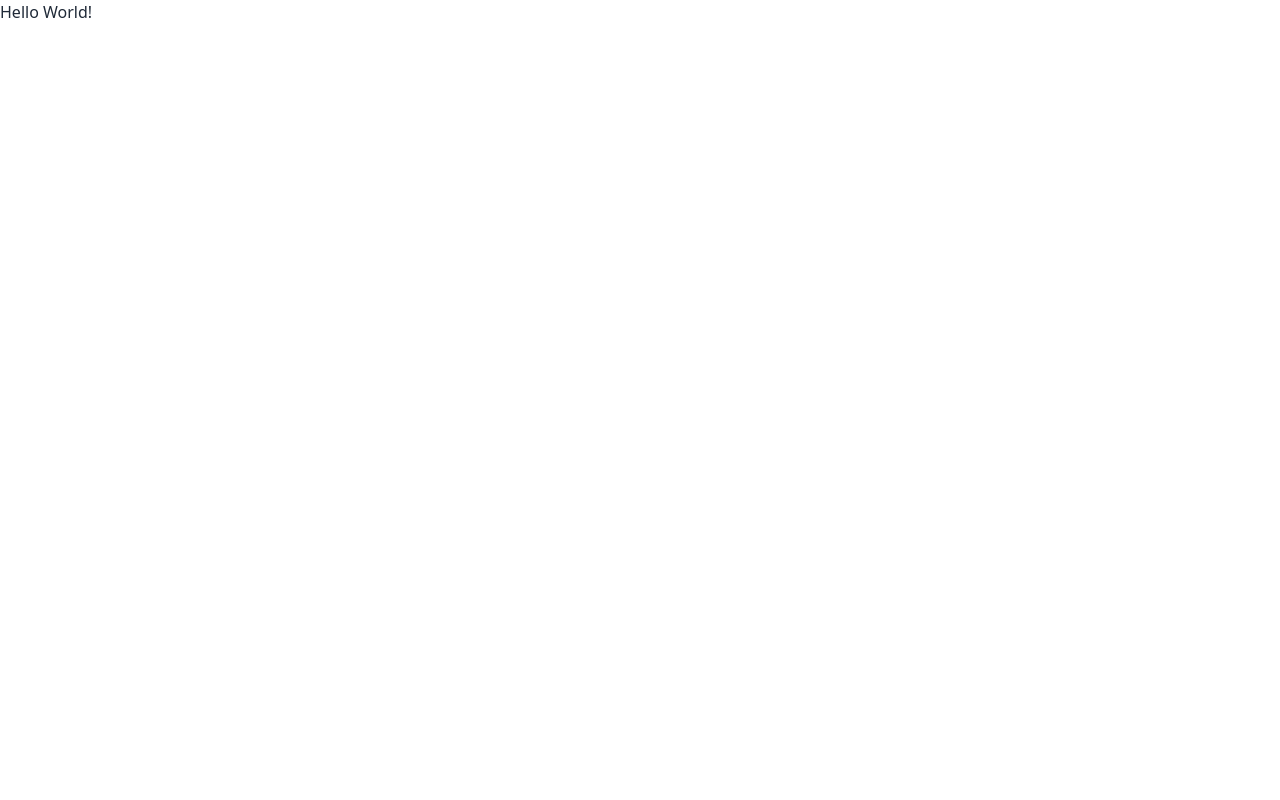
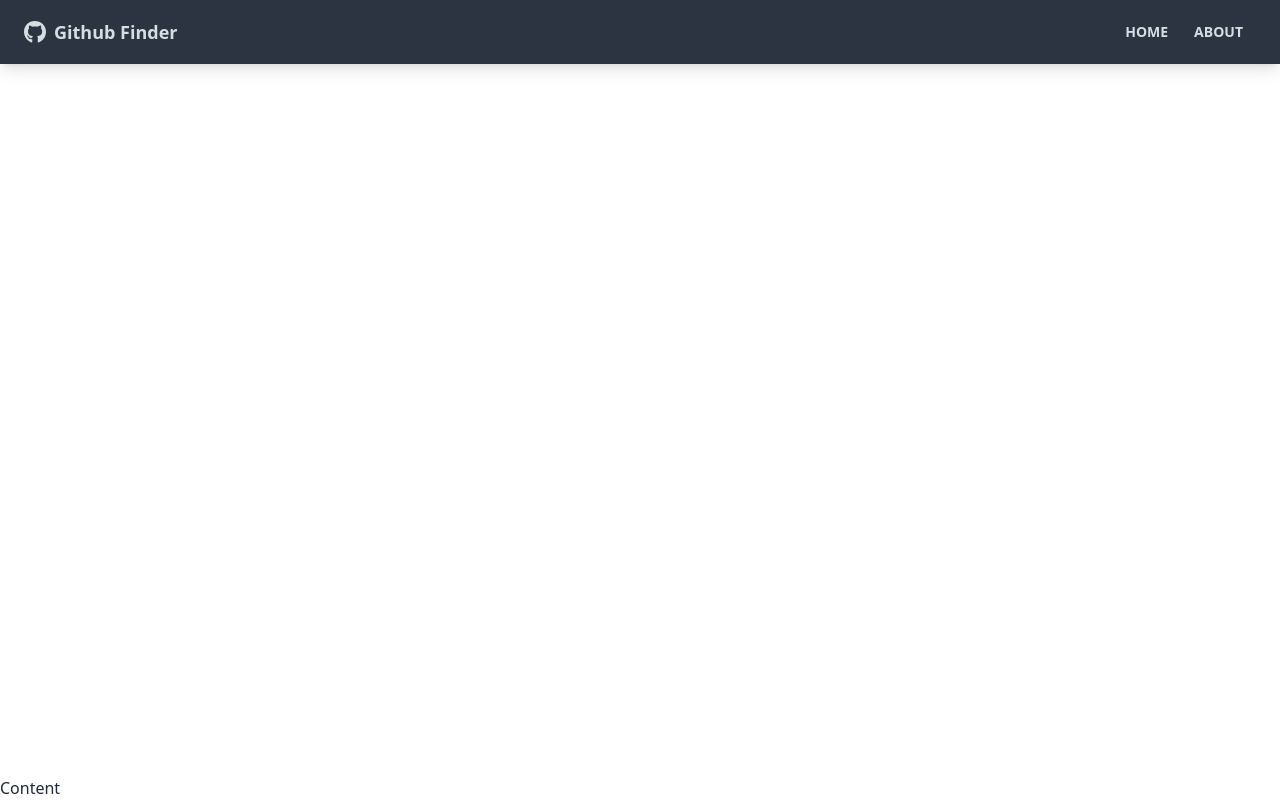
Before and after one commit to coderDx/react-front-to-back, a React (Create React App) app in the folder github-finder/: page / in a window 1280 px wide. Built offline with nearby package versions, Linux system fonts and the light colour scheme.

Commit message:
Video 46

```diff
--- a/github-finder/package.json
+++ b/github-finder/package.json
@@ -9,6 +9,8 @@
     "daisyui": "^3.1.1",
     "react": "^18.2.0",
     "react-dom": "^18.2.0",
+    "react-icons": "^4.9.0",
+    "react-router-dom": "^6.13.0",
     "react-scripts": "5.0.1",
     "web-vitals": "^2.1.4"
   },
--- a/github-finder/src/App.js
+++ b/github-finder/src/App.js
@@ -1,8 +1,16 @@
+import { BrowserRouter as Router, Route } from 'react-router-dom'
+import Navbar from './components/layout/Navbar'
+
+
 function App() {
   return (
-    <div>
-      <h1>Hello World!</h1>
-    </div>
+    <Router>
+      <div className='flex flex-col justify-between h-screen'>
+        <Navbar />
+        <main>Content</main>
+      </div>
+
+    </Router>
   );
 }
 
--- /dev/null
+++ b/github-finder/src/components/layout/Navbar.jsx
@@ -0,0 +1,38 @@
+import { FaGithub } from 'react-icons/fa'
+import { Link } from 'react-router-dom'
+import PropTypes from 'prop-types'
+
+function Navbar({title}) {
+  return (
+    <nav className='navbar mb-12 shadow-lg bg-neutral text-neutral-content '>
+      <div className="container mx-auto">
+        <div className="flex-none px-2 mx-2">
+          <FaGithub className='inline pr-2 text-3xl' />
+          <Link to='/' className='text-lg font-bold align-middle'>
+            {title}
+          </Link>
+        </div>
+        <div className="flex-1 px-2 mx-2">
+          <div className="flex justify-end">
+            <Link to='/' className='btn btn-ghost btn-sm rounded-btn'>
+              Home
+            </Link>
+            <Link to='/about' className='btn btn-ghost btn-sm rounded-btn'>
+              About
+            </Link>
+          </div>
+        </div>
+      </div>
+    </nav>
+  )
+}
+
+Navbar.defaultProps = {
+  title: "Github Finder"
+}
+
+Navbar.propTypes = {
+  title: PropTypes.string
+}
+
+export default Navbar
```
Also changed, not shown: 1 other file (tests, documents, lock files or other folders).
